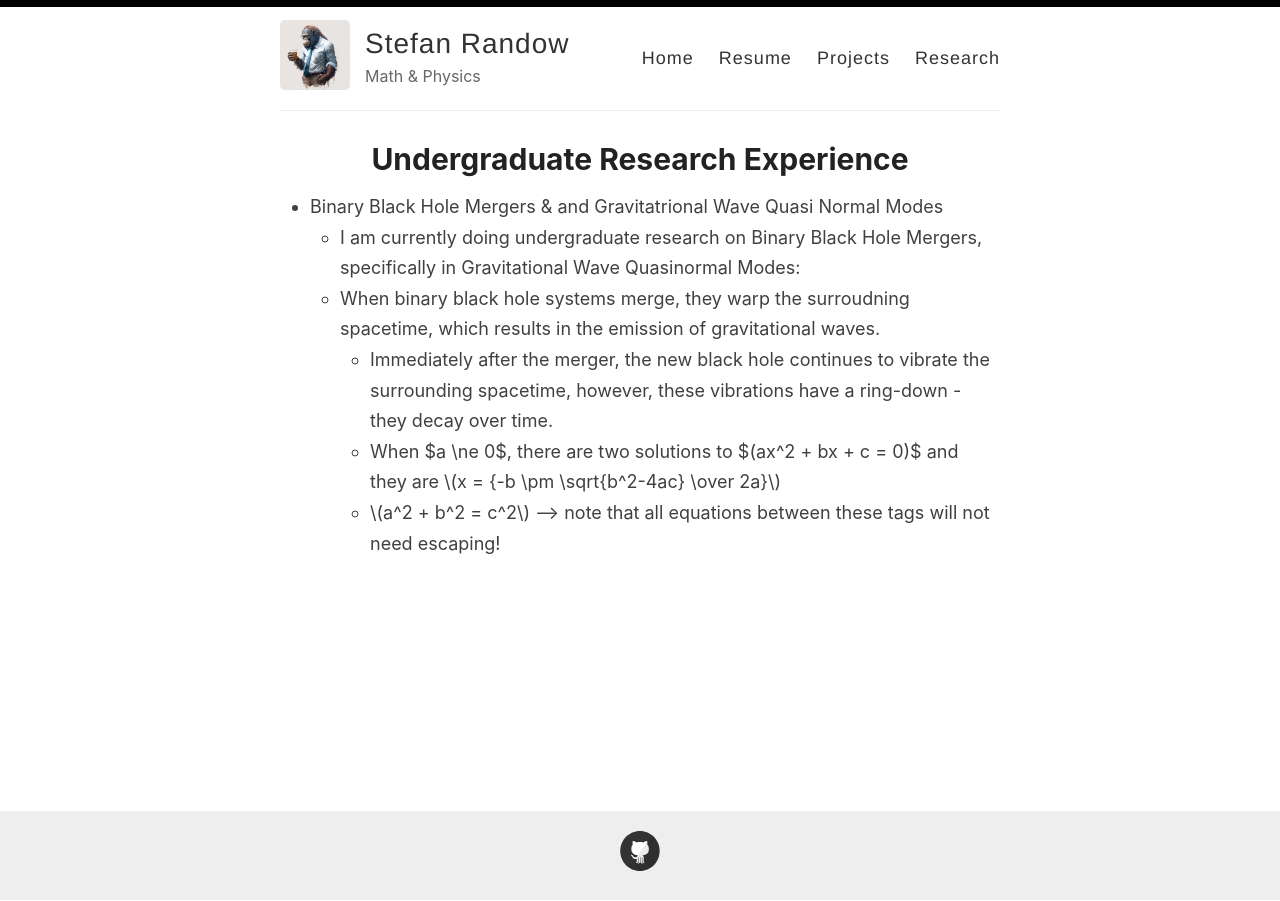
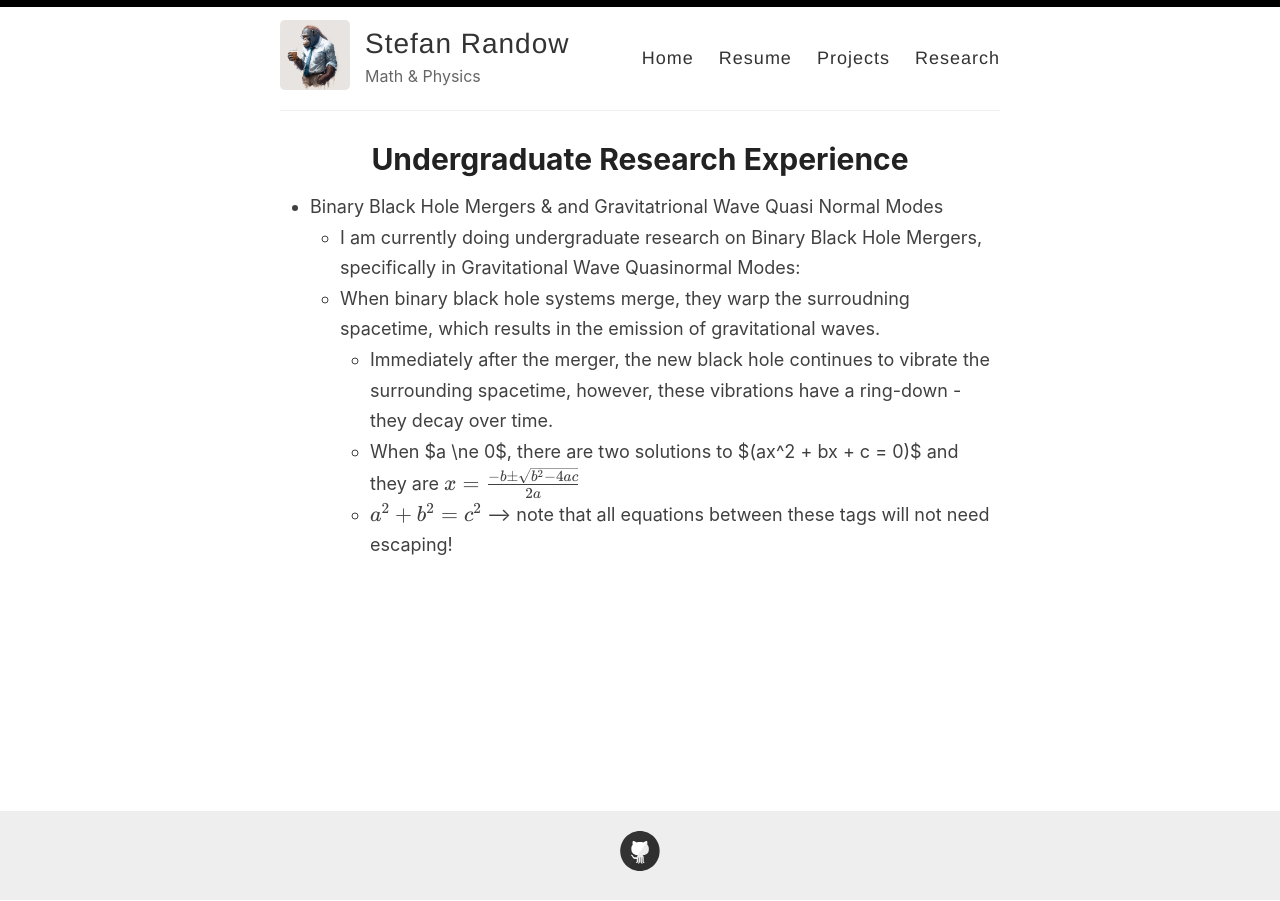
Before and after one commit to StefanRandow/StefanRandow.github.io, a Jekyll site: the page built from _pages/research.md, in a window 1280 px wide. Built offline with Jekyll 4.4.1, drawn with Linux system fonts in a browser that asks for light colours; nearby versions of some CDN libraries; some of the changed lines change nothing that is shown.

Commit message:
Update default.html

```diff
--- a/_layouts/default.html
+++ b/_layouts/default.html
@@ -12,6 +12,13 @@
     <meta name="theme-color" content="#000000">
     <link rel="icon" type="image/png" sizes="32x32" href="{{ site.baseurl }}/images/ape.jpg">
     {% include analytics_head.html %}
+
+    <!-- This is added to enable math editing on the webpage -->
+    <link rel="stylesheet" href="https://cdn.jsdelivr.net/npm/katex@0.10.2/dist/katex.min.css" integrity="sha384-yFRtMMDnQtDRO8rLpMIKrtPCD5jdktao2TV19YiZYWMDkUR5GQZR/NOVTdquEx1j" crossorigin="anonymous">
+    <script defer src="https://cdn.jsdelivr.net/npm/katex@0.10.2/dist/katex.min.js" integrity="sha384-9Nhn55MVVN0/4OFx7EE5kpFBPsEMZxKTCnA+4fqDmg12eCTqGi6+BB2LjY8brQxJ" crossorigin="anonymous"></script>
+    <script defer src="https://cdn.jsdelivr.net/npm/katex@0.10.2/dist/contrib/auto-render.min.js" integrity="sha384-kWPLUVMOks5AQFrykwIup5lo0m3iMkkHrD0uJ4H5cjeGihAutqP0yW0J6dpFiVkI" crossorigin="anonymous" onload="renderMathInElement(document.body);"></script>
+
+
   </head>
 
   <body>
```
